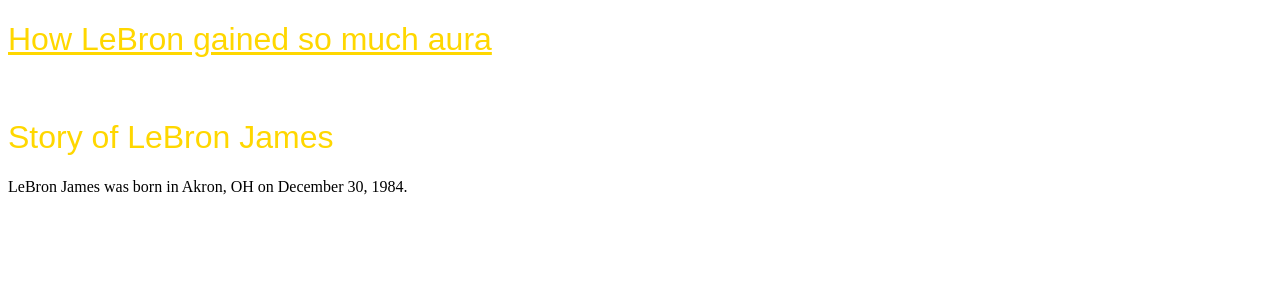
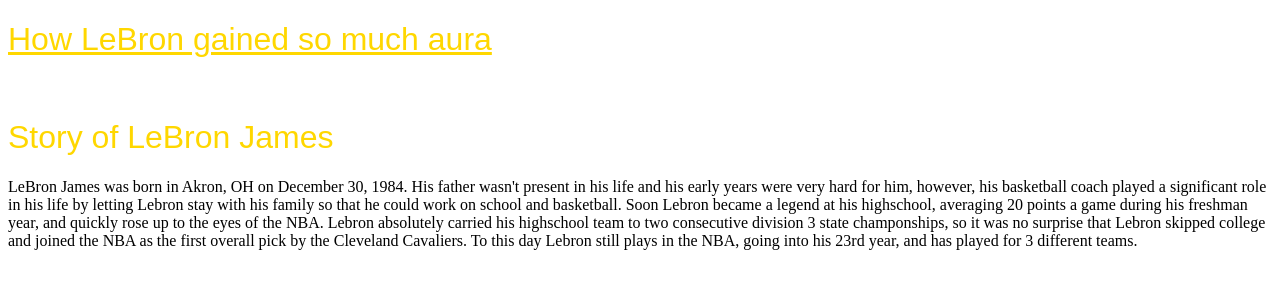
Before and after one commit to HCHS-Chisolm/personal-website-ryan123195, a plain HTML site: page index.html in a window 1280 px wide. Drawn offline with Linux system fonts and the light colour scheme.

Commit message:
finished the first paragraph and changed the h1 text position

```diff
--- a/index.html
+++ b/index.html
@@ -9,7 +9,12 @@
    <h1><u>How LeBron gained so much aura</u></h1>
    <br>
    <h1>Story of LeBron James</h1>
-   <p>LeBron James was born in Akron, OH on December 30, 1984.</p>
+   <p>LeBron James was born in Akron, OH on December 30, 1984. His father wasn't present in his life and his early
+    years were very hard for him, however, his basketball coach played a significant role in his life by letting Lebron
+    stay with his family so that he could work on school and basketball. Soon Lebron became a legend at his highschool, averaging 20
+    points a game during his freshman year, and quickly rose up to the eyes of the NBA. Lebron absolutely carried his highschool team to two consecutive
+    division 3 state champonships, so it was no surprise that Lebron skipped college and joined the NBA as the first overall pick by the Cleveland Cavaliers.
+    To this day Lebron still plays in the NBA, going into his 23rd year, and has played for 3 different teams.</p>
 
   </body>
 </html>
--- a/styles/style.css
+++ b/styles/style.css
@@ -5,6 +5,7 @@
     color: gold;
     font-family: Arial, Helvetica, sans-serif;
     font-weight: 100;
+    position: center;
 }
 p {
     color: black;
```
